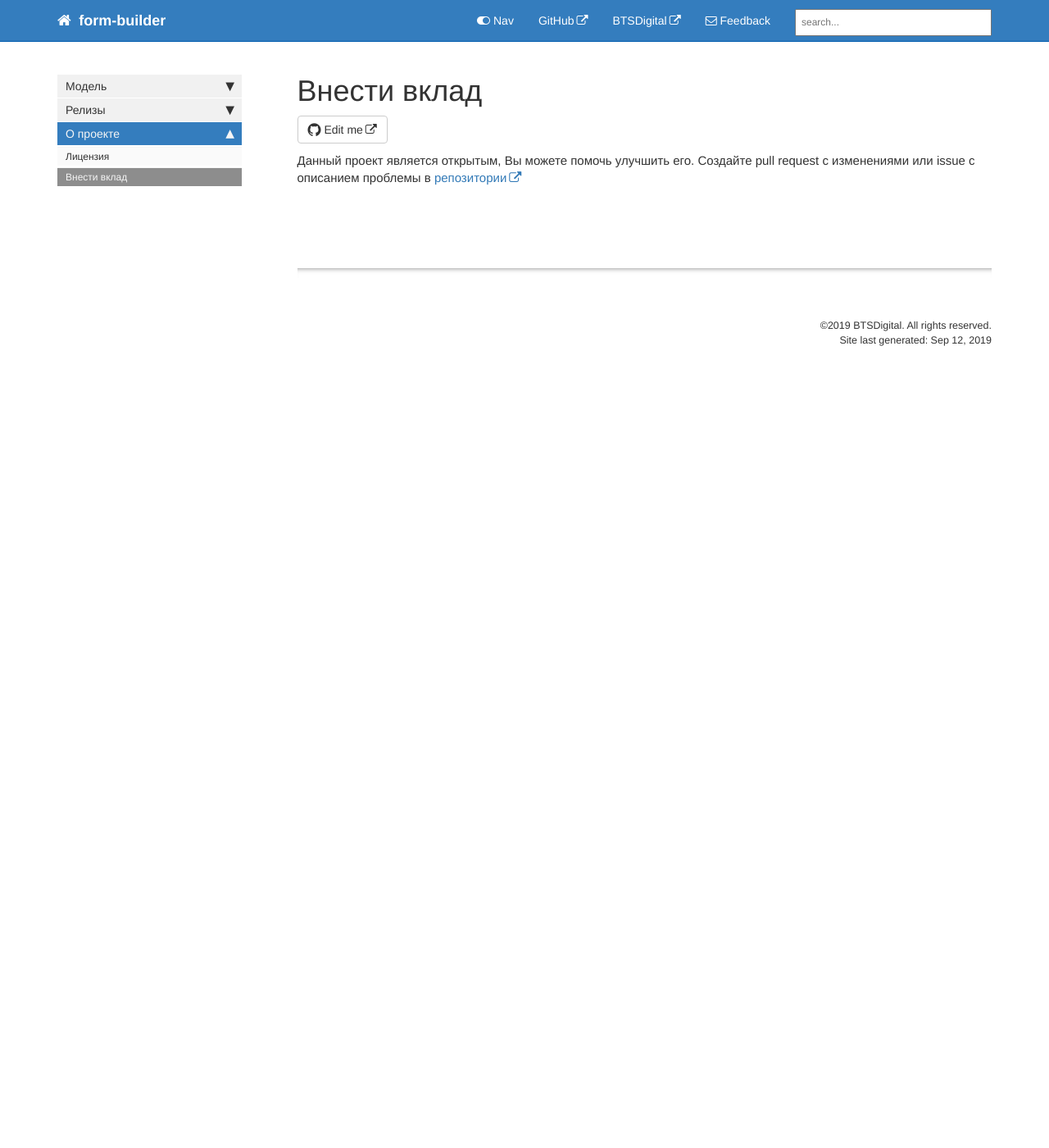
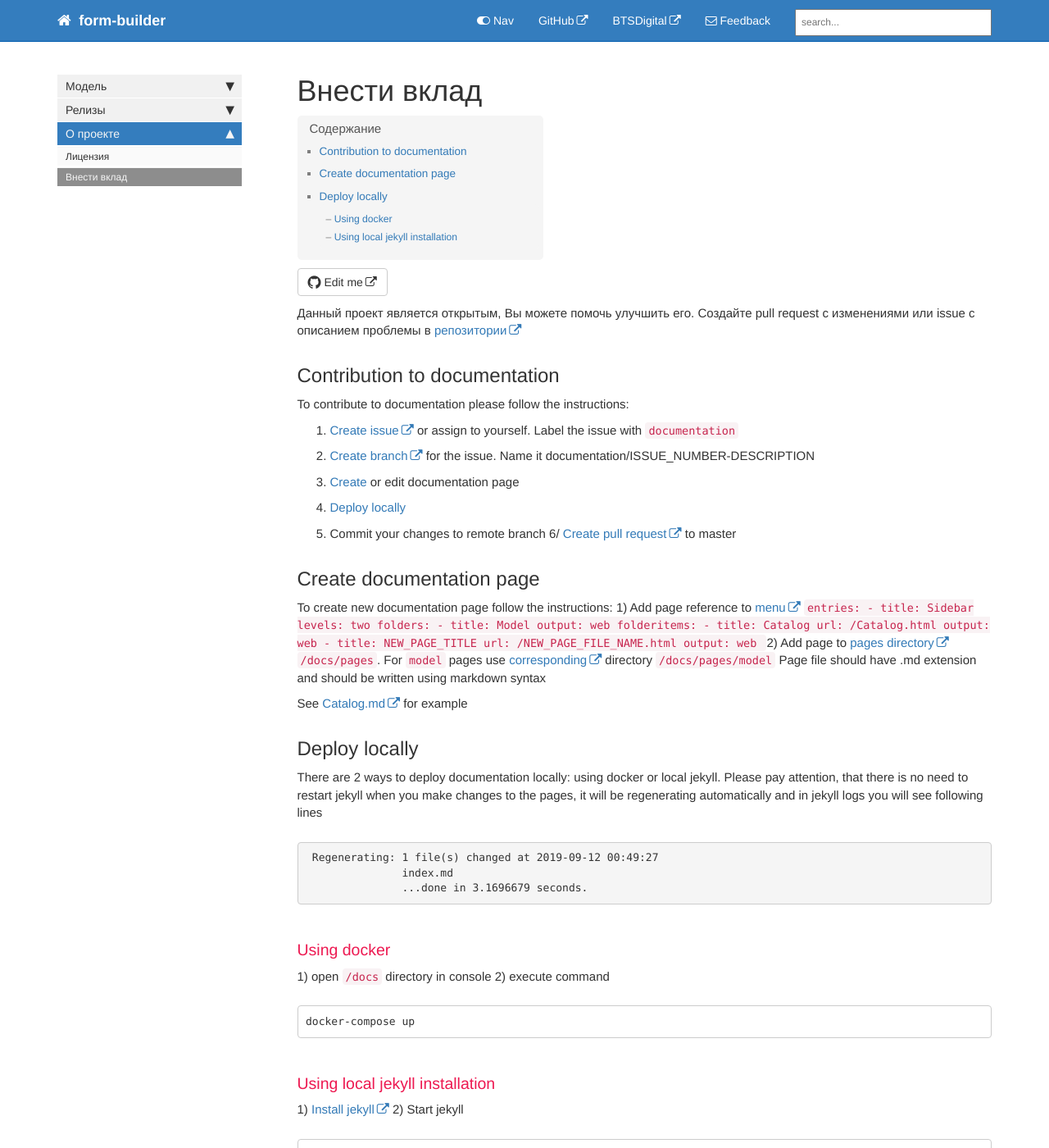
Before and after one commit to btsdigital/form-builder, a Jekyll site: the page built from docs/pages/information/contribution.md, in a window 1280 px wide and 1400 px high. Shown: the whole window at 82% size. Built offline with Jekyll 4.4.1, drawn with Linux system fonts in a browser that asks for light colours; nearby versions of some CDN libraries; comment, search, counter and statistics services are not loaded.

Commit message:
#20 add docker and documentation for it (#22)

````diff
--- a/docs/pages/information/contribution.md
+++ b/docs/pages/information/contribution.md
@@ -9,3 +9,62 @@ folder: examples
 
 Данный проект является открытым, Вы можете помочь улучшить его. Создайте pull request с изменениями или issue
 c описанием проблемы в [репозитории](https://github.com/btsdigital/form-builder)
+
+## Contribution to documentation
+To contribute to documentation please follow the instructions:
+1. [Create issue](https://help.github.com/en/articles/creating-an-issue) or assign to yourself.
+Label the issue with `documentation`
+2. [Create branch](https://help.github.com/en/articles/creating-and-deleting-branches-within-your-repository) for the issue.
+Name it documentation/ISSUE_NUMBER-DESCRIPTION
+3. [Create](#create-documentation-page) or edit documentation page
+4. [Deploy locally](#deploy-locally)
+5. Commit your changes to remote branch
+6/ [Create pull request](https://help.github.com/en/articles/creating-a-pull-request) to master
+
+
+## Create documentation page
+
+To create new documentation page follow the instructions:
+1) Add page reference to [menu](https://github.com/btsdigital/form-builder/blob/master/docs/_data/sidebars/home_sidebar.yml)
+    ```
+    entries:
+    - title: Sidebar
+      levels: two
+      folders:
+      - title: Model
+        output: web
+        folderitems:
+        - title: Catalog
+          url: /Catalog.html
+          output: web
+        - title: NEW_PAGE_TITLE
+          url: /NEW_PAGE_FILE_NAME.html
+          output: web
+    ```
+2) Add page to [pages directory](https://github.com/btsdigital/form-builder/tree/master/docs/pages) `/docs/pages`.
+For `model` pages use [corresponding](https://github.com/btsdigital/form-builder/tree/master/docs/pages/model) directory `/docs/pages/model`
+Page file should have .md extension and should be written using markdown syntax
+
+See [Catalog.md](https://github.com/btsdigital/form-builder/blob/master/docs/pages/model/Catalog.md) for example
+
+## Deploy locally
+There are 2 ways to deploy documentation locally: using docker or local jekyll. Please pay attention, that there is no need
+to restart jekyll when you make changes to the pages, it will be regenerating automatically and in jekyll logs you will see following lines
+```,
+ Regenerating: 1 file(s) changed at 2019-09-12 00:49:27
+               index.md
+               ...done in 3.1696679 seconds.
+```
+### Using docker
+1) open `/docs` directory in console
+2) execute command
+```
+docker-compose up
+```
+
+### Using local jekyll installation
+1) [Install jekyll](https://jekyllrb.com/docs/installation/)
+2) Start jekyll
+```
+jekyll serve
+```
````
Also changed, not shown: docs/docker-compose.yml (added, +11 -0 lines), docs/README.md, 1 other file.
